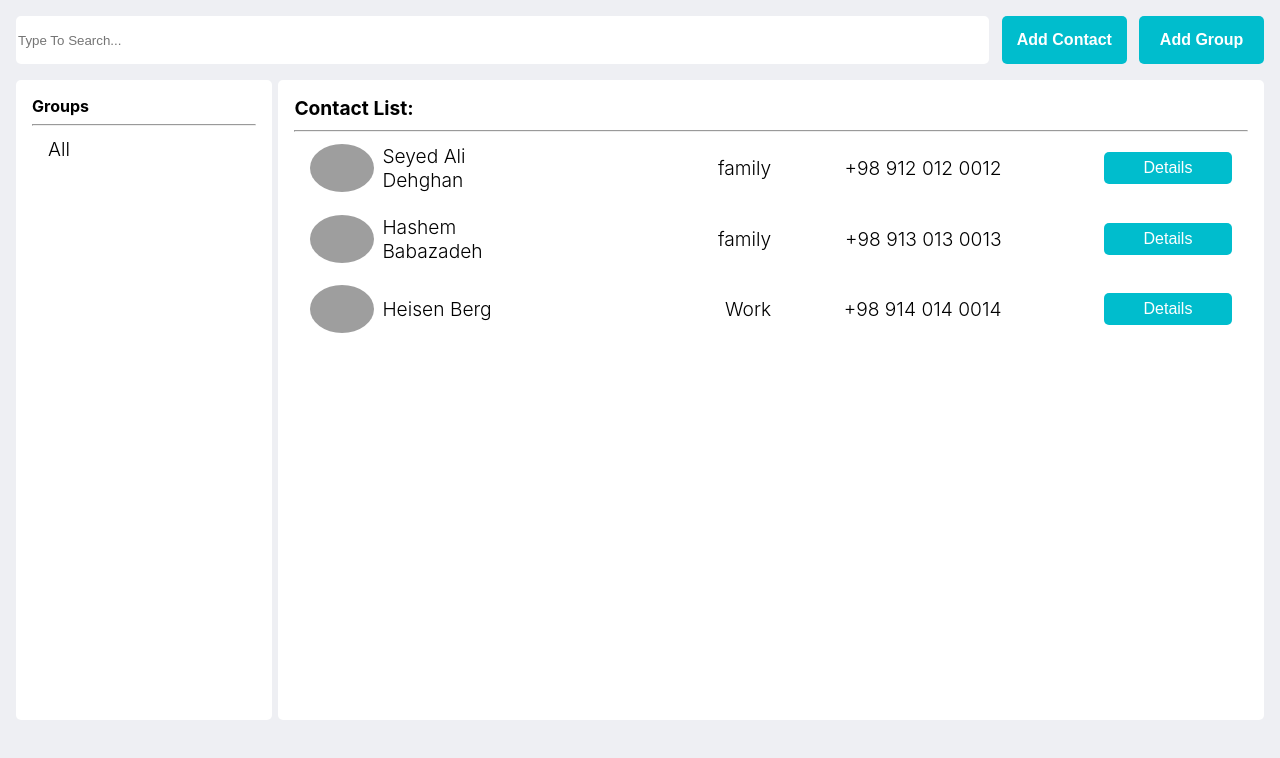
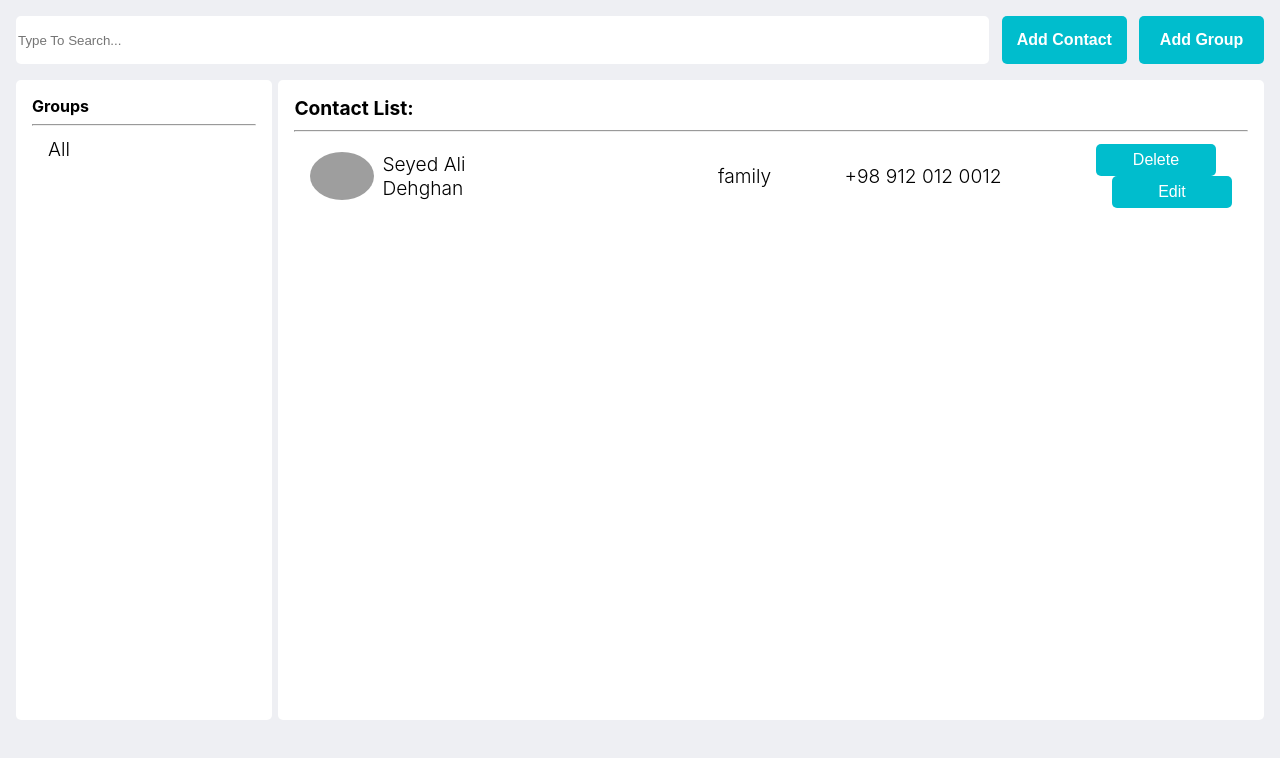
Before and after one commit to SeyedAliDehghan/contactlist, a React (Create React App) app: page / in a window 1280 px wide. Shown: the top 758 px of the page. Built offline with nearby package versions, Linux system fonts and the light colour scheme; grey boxes are pictures that could not be loaded.

Commit message:
all done

```diff
--- a/package.json
+++ b/package.json
@@ -9,6 +9,8 @@
     "react": "^17.0.2",
     "react-dom": "^17.0.2",
     "react-scripts": "5.0.0",
+    "sweetalert2": "^11.3.0",
+    "sweetalert2-react-content": "^4.2.0",
     "web-vitals": "^2.1.2"
   },
   "scripts": {
--- a/src/components/ContactContainer/ContactContainer.jsx
+++ b/src/components/ContactContainer/ContactContainer.jsx
@@ -11,12 +11,18 @@ const ContactContainer = () => {
     <div className="ContactContainer">
       <HeadText text="Contact List:" />
       {contacts
-        .filter((contact) =>
-          (contact.firstName+" "+contact.lastName).toLowerCase().includes(filter.toLowerCase()) || contact.phone.includes(filter)
+        .filter(
+          (contact) =>
+            (contact.firstName + " " + contact.lastName)
+              .toLowerCase()
+              .includes(filter.toLowerCase()) ||
+            contact.phone.includes(filter) ||
+            contact.group.toLowerCase().includes(filter.toLowerCase())
         )
         .map((item) => (
           <ContactItem
             key={item.id}
+            id={item.id}
             firstName={item.firstName}
             lastName={item.lastName}
             img={item.img}
--- a/src/components/ContactItem/ContactItem.css
+++ b/src/components/ContactItem/ContactItem.css
@@ -24,13 +24,19 @@
   outline: 0;
   border: 0;
   background-color: #00bdcd;
-  width: 8rem;
+  width: 7.5rem;
   height:2rem;
   border-radius: 5px;
   color: white;
   font-weight: bolder;
   font-size: 1rem;
 }
+.item button:hover {
+  cursor: pointer;
+}
+.item button:first-of-type{
+  margin-right: 1rem;
+}
 .itemsWidth{
   width:25%;
 }
--- a/src/components/ContactItem/ContactItem.jsx
+++ b/src/components/ContactItem/ContactItem.jsx
@@ -1,20 +1,92 @@
-import React from 'react'
-import './ContactItem.css'
-const ContactItem = ({firstName,lastName,img,phone,group}) => {
-    return (
-        <div className="item">
-            <div className="imgName itemsWidth">
-                <img src={img} alt={firstName+" "+lastName+" Avatar"} />
-                <span style={{marginLeft:"0.5rem"}}>{firstName+" "+lastName}</span>
-            </div>
-            <div className="itemsWidth" style={{textAlign:'right'}}>{group}</div>
-            <div className="itemsWidth" style={{textAlign:'right'}}>{phone}</div>
-            <div className="itemsWidth" style={{textAlign:'right'}}>
-                <button>Details</button>
-            </div>
+import { React, useContext } from "react";
+import "./ContactItem.css";
+import { ContactsContext } from "../Context/ContactsContext";
+import Swal from "sweetalert2";
+import withReactContent from "sweetalert2-react-content";
+import { GroupContext } from "../Context/ContactsContext";
 
-        </div>
-    )
-}
+let imgstr =
+  "https://s4.uupload.ir/files/pngtree-character-avatar-of-businessman-with-beard-png-image_2166772_v8lg.jpg";
 
-export default ContactItem
+const ContactItem = ({ id, firstName, lastName, img, phone, group }) => {
+  const { contacts, setContacts } = useContext(ContactsContext);
+  const { groups, setGroups } = useContext(GroupContext);
+
+  const options = (id) => {
+    const groupArr = groups.map((group) => group.name);
+    // const FirstName=
+    const user = contacts.filter((contact) => contact.id === id);
+
+    let returned =
+      `<input id="swal-input1" value="${user[0].firstName}" placeholder="First Name" class="swal2-input">` +
+      `<input id="swal-input2" value="${user[0].lastName}" placeholder="Last Name" class="swal2-input">` +
+      `<input id="swal-input3" value="${user[0].phone}" placeholder="Phone" class="swal2-input">` +
+      '<select id="swal-input4" placeholder="Group" class="swal2-input">';
+    for (let i = 0; i < groupArr.length; i++) {
+      returned += `<option value="${groupArr[i]}">${groupArr[i]}</option>`;
+    }
+    returned += "<select/>";
+    return returned;
+  };
+
+  const handleDeleteItem = (id) => {
+    setContacts(contacts.filter((contact) => contact.id !== id));
+  };
+  const handleEditItem = (id) => {
+    (async () => {
+      const { value: formValues } = await Swal.fire({
+        icon: "info",
+        title: "Edit Contact!",
+        text: "Enter Contact New Details",
+        html: options(id),
+        preConfirm: () => {
+          return [
+            document.getElementById("swal-input1").value,
+            document.getElementById("swal-input2").value,
+            document.getElementById("swal-input3").value,
+            document.getElementById("swal-input4").value,
+          ];
+        },
+      });
+      if (formValues) {
+        setContacts(
+          contacts.map((contact) =>
+            contact.id === id
+              ? (contact = {
+                  id: id,
+                  firstName: formValues[0],
+                  lastName: formValues[1],
+                  phone: formValues[2],
+                  group: formValues[3],
+                  img: imgstr,
+                })
+              : contact
+          )
+        );
+        Swal.fire("Saved!", "New Contact Details Saved!", "success");
+      }
+    })();
+  };
+  return (
+    <div className="item">
+      <div className="imgName itemsWidth">
+        <img src={img} alt={firstName + " " + lastName + " Avatar"} />
+        <span style={{ marginLeft: "0.5rem" }}>
+          {firstName + " " + lastName}
+        </span>
+      </div>
+      <div className="itemsWidth" style={{ textAlign: "right" }}>
+        {group}
+      </div>
+      <div className="itemsWidth" style={{ textAlign: "right" }}>
+        {phone}
+      </div>
+      <div className="itemsWidth" style={{ textAlign: "right" }}>
+        <button onClick={() => handleDeleteItem(id)}>Delete</button>
+        <button onClick={() => handleEditItem(id)}>Edit</button>
+      </div>
+    </div>
+  );
+};
+
+export default ContactItem;
--- a/src/components/Context/ContactsContext.js
+++ b/src/components/Context/ContactsContext.js
@@ -3,12 +3,12 @@ import data from "../data";
 
 export const ContactsContext = createContext({
   contacts: [],
-  setContacts: (input) => {}
+  setContacts: () => {}
 });
 
 export const GroupContext = createContext({
   contacts: [],
-  setContacts: (input) => {}
+  setGroups: () => {}
 });
 
 export const FilterContext = createContext({
@@ -18,8 +18,8 @@ export const FilterContext = createContext({
 
 const ContactsContextProvider = ({ children }) => {
   const [contacts, setContacts] = useState(data);
+  const [groups, setGroups] = useState([{ id: 1, name: "All" }]);
   const [filter, setFilter] = useState("");
-  const [groups, setGroups] = useState([{ id: 1, name: "All" }]);
   return (
     <ContactsContext.Provider value={{ contacts, setContacts }}>
       <GroupContext.Provider value={{ groups, setGroups }}>
--- a/src/components/GroupItem/GroupItem.jsx
+++ b/src/components/GroupItem/GroupItem.jsx
@@ -1,9 +1,20 @@
-import React from 'react'
+import {React,useContext} from 'react'
 import './GroupItem.css'
+import { FilterContext } from "../Context/ContactsContext";
+
 const GroupItem = ({groupItem}) => {
+  const { filter, setFilter } = useContext(FilterContext);
+  const handleFilterByGroup=(e)=>{
+      if(e==="All"){
+          setFilter("")
+      }else{
+        setFilter(groupItem)
+
+      }
+  }
     return (
         <div className="groupItem">
-            <div>{groupItem}</div>
+            <div onClick={()=>handleFilterByGroup(groupItem)}>{groupItem}</div>
         </div>
     )
 }
--- a/src/components/SideBar/SideBar.jsx
+++ b/src/components/SideBar/SideBar.jsx
@@ -1,13 +1,14 @@
 import {React,useContext} from 'react'
 import './SideBar.css'
 import {HeadText,GroupItem} from '..'
-import data from "../data";
 import { GroupContext } from "../Context/ContactsContext";
 
-const onlyUniqe=(value, index, self)=>{
-    return self.indexOf(value) === index
-}
+
+// const onlyUniqe=(value, index, self)=>{
+//     return self.indexOf(value) === index
+// }
 const SideBar = () => {
+
   const {groups, setGroups} = useContext(GroupContext);
     return (
         <div className="sideBar">
--- a/src/components/data.js
+++ b/src/components/data.js
@@ -7,21 +7,5 @@ const data = [
     phone:"+98 912 012 0012",
     img: "http://s4.uupload.ir/files/pngtree-character-avatar-of-businessman-with-beard-png-image_2166772_v8lg.jpg",
   },
-  {
-    id: 2,
-    firstName: "Hashem",
-    lastName: "Babazadeh",
-    group: "family",
-    phone:"+98 913 013 0013",
-    img: "https://s4.uupload.ir/files/pngtree-character-avatar-of-businessman-with-beard-png-image_2166772_v8lg.jpg",
-  },
-  {
-    id: 3,
-    firstName: "Heisen",
-    lastName: "Berg",
-    group: "Work",
-    phone:"+98 914 014 0014",
-    img: "https://s4.uupload.ir/files/pngtree-character-avatar-of-businessman-with-beard-png-image_2166772_v8lg.jpg",
-  }
 ];
 export default data;
--- a/src/components/header/Header.css
+++ b/src/components/header/Header.css
@@ -5,20 +5,22 @@
   justify-content: space-between;
   height: 3rem;
 }
-.header button{
+.header button {
   outline: 0;
   border: 0;
-    background-color:#00BDCD;
+  background-color: #00bdcd;
   width: 10%;
   border-radius: 5px;
-    color:white;
+  color: white;
   font-weight: bolder;
   font-size: 1rem;
 }
-  .header input{
+.header button:hover {
+  cursor: pointer;
+}
+.header input {
   outline: 0;
   border: 0;
   width: 78%;
   border-radius: 5px;
-
 }
```
Also changed, not shown: src/components/header/Header.jsx (+84 -4 lines), 1 other file (tests, documents, lock files or other folders). Lines whose indentation alone changed are shown as unchanged.
